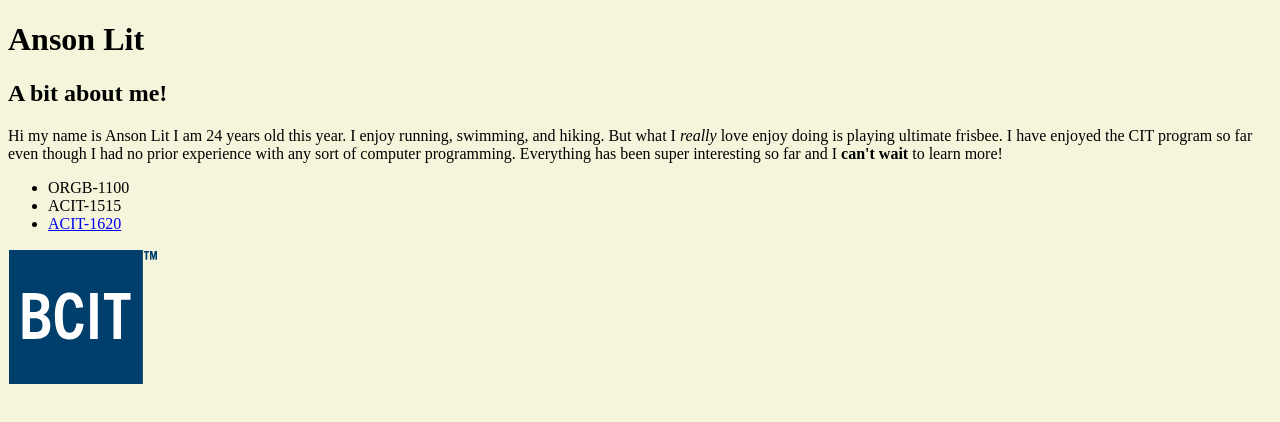
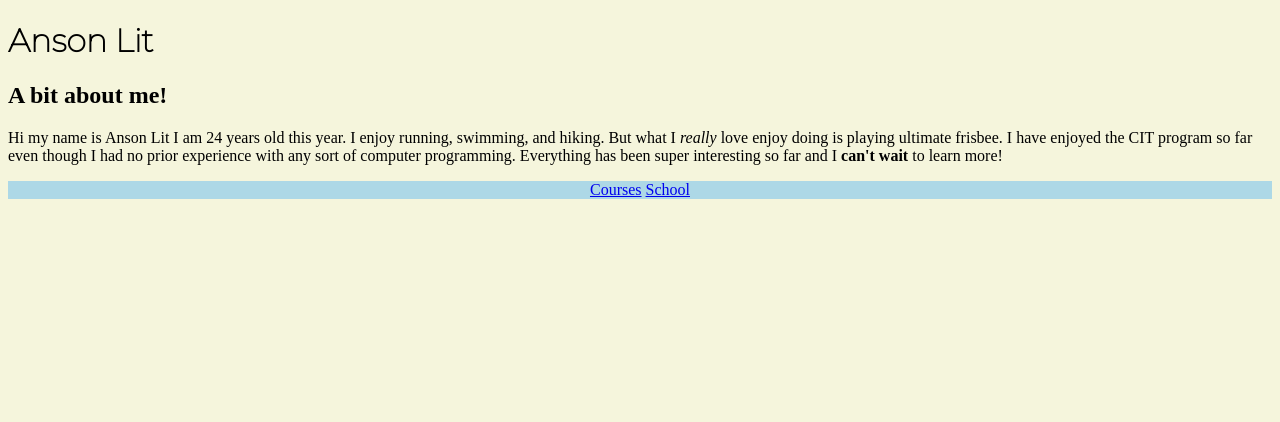
Before and after one commit to Anson-Lit/ACIT-1620-, a plain HTML site: page index.html in a window 1280 px wide. Drawn offline with Linux system fonts and the light colour scheme.

Commit message:
Created a school and course page. Moved links from index for courses to course and picture of BCITto school

```diff
--- a/css/background_color.css
+++ /dev/null
@@ -1,3 +0,0 @@
-body {
-    background-color:beige;
-}
--- a/css/stylesheet.css
+++ b/css/stylesheet.css
@@ -1,3 +1,12 @@
 body {
-    background-color:beige;
+    background-color: beige;
 }
+
+.navigation {
+    background-color: lightblue;
+    text-align: center;
+}
+
+.Montserrat {
+    font-family: 'Montserrat', sans-serif;
+}
--- a/index.html
+++ b/index.html
@@ -5,36 +5,28 @@
 <head>
     <meta charset="utf-8">
     <title>Personal Website</title>
+    <link href="https://fonts.googleapis.com/css2?family=Montserrat:wght@100&display=swap" rel="stylesheet">
     <link rel="stylesheet" href="css/stylesheet.css">
 </head>
 
 <body>
+    <header>
+        <h1 class="Montserrat">Anson Lit</h1>
+        <h2>A bit about me!</h2>
+    </header>
     <main>
-        <header>
-            <h1>Anson Lit</h1>
-            <h2>A bit about me!</h2>
-        </header>
-        <section>
+        <article>
             <p>Hi my name is Anson Lit I am 24 years old this year. I enjoy running, swimming, and hiking. But what I
                 <em>really</em> love enjoy doing is playing ultimate frisbee. I have enjoyed the CIT program so far even though I had no prior experience with any sort of computer programming. Everything has been super interesting so far and I <strong>can't
                     wait</strong> to learn more!
             </p>
-        </section>
-        <section>
-            <ul>
-                <li>ORGB-1100</li>
-                <li>ACIT-1515</li>
-                <li><a href=" https://www.bcit.ca/study/outlines/20203041870 " title=" ACIT 1620 course outline ">ACIT-1620</a>
-                </li>
-            </ul>
-        </section>
-        <footer>
-            <a href=" https://www.bcit.ca " title=" Bcit website ">
-                <img src="Images/BCIT_logo.svg " alt=" BCIT logo " width=" 150 " height=" 136 ">
-            </a>
-        </footer>
+        </article>
     </main>
-
+    </article>
+    <nav class="navigation">
+        <a href="misc/courses.html" title=Courses>Courses</a>
+        <a href="misc/school.html" title=School>School</a>
+    </nav>
 </body>
 
 </html>
```
Also changed, not shown: Images/bcit_img.html (deleted, +0 -31 lines), misc/courses.html (added, +24 -0 lines), misc/school.html (added, +22 -0 lines).
